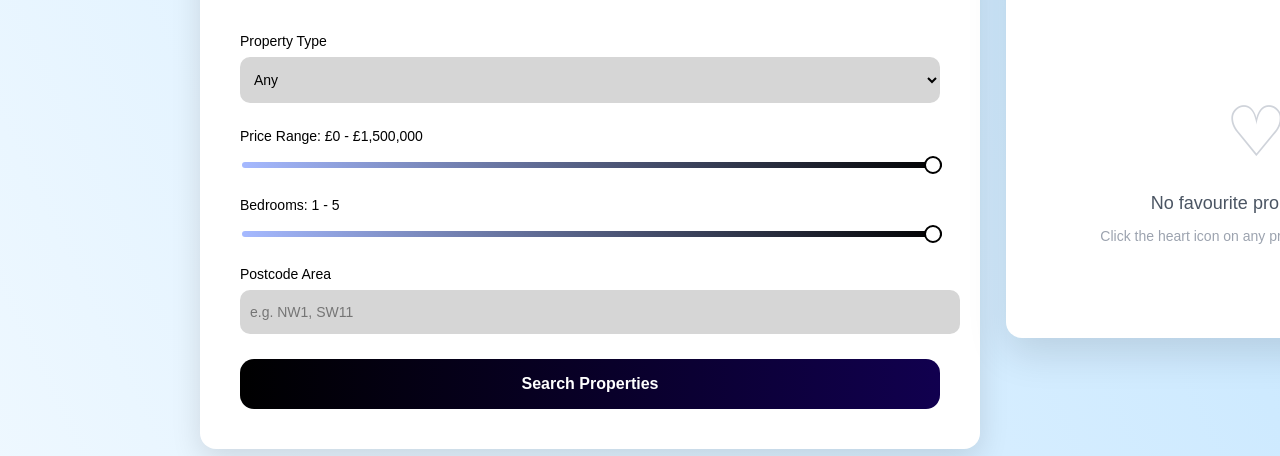
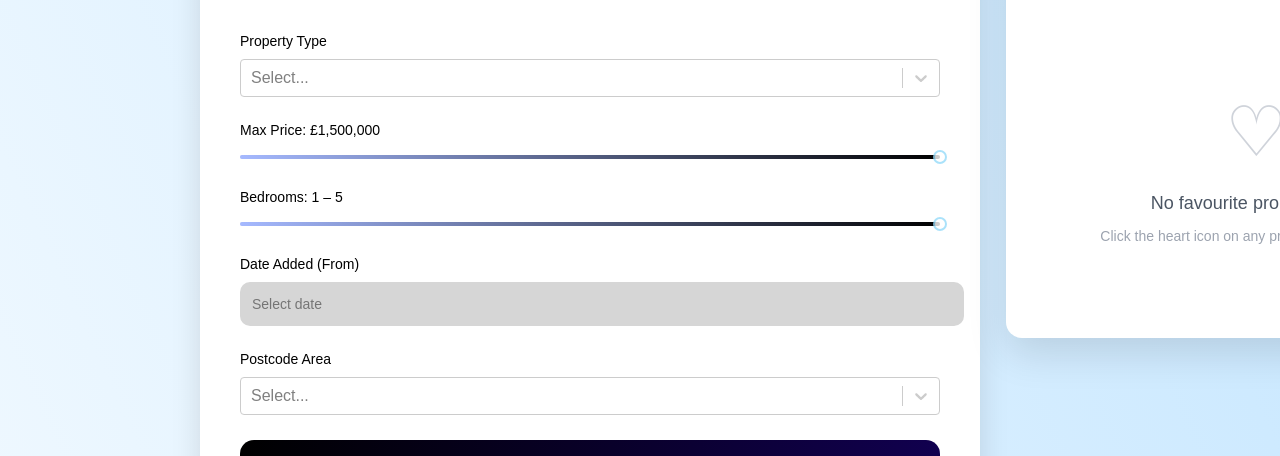
Before and after one commit to Chethi2003/Estate_Agent_Client-side_Web_Application, a React (Vite) app in the folder property-master/: page / in a window 1280 px wide. Shown: the part 772-1228 px from the top of the page. Built offline with nearby package versions, Linux system fonts and the light colour scheme.

Commit message:
installed react widgets modules & updated search with them

```diff
--- a/property-master/src/components/Search.css
+++ b/property-master/src/components/Search.css
@@ -1,12 +1,14 @@
+/* ===== Container ===== */
 .search-container {
   width: 700px;
-  margin: 0px auto;
+  margin: 0 auto;
   padding: 10px 40px 40px 40px;
   border-radius: 16px;
   background: #ffffff;
   box-shadow: 0 10px 30px rgba(0, 0, 0, 0.12);
 }
 
+/* ===== Title ===== */
 .search-title {
   display: flex;
   align-items: center;
@@ -21,71 +23,131 @@
   font-size: 20px;
 }
 
+/* ===== Form Group ===== */
 .form-group {
-  margin-bottom: 25px;;
+  margin-bottom: 25px;
 }
 
-label {
+.form-group label {
   display: block;
   font-size: 14px;
   font-weight: 500;
-  margin-bottom: 8px;
+  margin-bottom: 10px;
   color: #000;
 }
 
-/* Select & Input */
-.select{
+/* ===== React Select ===== */
+.react-select__control {
+  min-height: 48px;
+  border-radius: 10px !important;
+  border: none !important;
+  background: #d6d6d6 !important;
+  box-shadow: none !important;
+  cursor: pointer;
+}
+
+.react-select__control--is-focused {
+  border: 2px solid #000 !important;
+}
+
+.react-select__value-container {
+  padding: 2px 12px !important;
+}
+
+.react-select__single-value {
+  font-size: 14px;
+  color: #000;
+}
+
+.react-select__menu {
+  border-radius: 10px;
+  overflow: hidden;
+  z-index: 10;
+}
+
+.react-select__option {
+  font-size: 14px;
+  cursor: pointer;
+}
+
+.react-select__option--is-focused {
+  background: #ececec;
+}
+
+.react-select__option--is-selected {
+  background: #000;
+  color: #fff;
+}
+
+/* ===== rc-slider ===== */
+.rc-slider {
+  margin-top: 12px;
+}
+
+.rc-slider-rail {
+  background: #d6d6d6;
+  height: 6px;
+  border-radius: 5px;
+}
+
+.rc-slider-track {
+  background: linear-gradient(to right, #a5b9ff, #000000);
+  height: 6px;
+}
+
+.rc-slider-handle {
+  width: 18px;
+  height: 18px;
+  margin-top: -6px;
+  background: #ffffff;
+  border: 2px solid #000;
+  opacity: 1;
+}
+
+.rc-slider-handle:focus {
+  outline: none;
+  box-shadow: none;
+}
+
+/* ===== Date Picker ===== */
+.react-datepicker-wrapper {
   width: 100%;
-  padding: 14px 10px;
+}
+
+.react-datepicker__input-container input {
+  width: 100%;
+  padding: 14px 12px;
   border-radius: 10px;
   border: none;
   background: #d6d6d6;
   font-size: 14px;
   outline: none;
-  color: #000000;
-}
-
-.input {
-  width: 100%;
-  padding: 14px 10px;
-  border-radius: 10px;
-  border: none;
-  background: #d6d6d6;
-  font-size: 14px;
-  outline: none;
-  color: #000000;
-}
-
-/* Range Slider */
-.range {
-  width: 100%;
-  margin-top: 10px;
-  appearance: none;
-  height: 6px;
-  border-radius: 5px;
-  background: linear-gradient(to right,#a5b9ff, #000000);
-}
-
-.range::-webkit-slider-thumb {
-  appearance: none;
-  width: 18px;
-  height: 18px;
-  background: #ffffff;
-  border: 2px solid #000;
-  border-radius: 50%;
+  color: #000;
   cursor: pointer;
 }
 
-.range::-moz-range-thumb {
-  width: 18px;
-  height: 18px;
-  background: #ffffff;
-  border: 2px solid #000;
-  border-radius: 50%;
-  cursor: pointer;
+.react-datepicker {
+  border-radius: 10px;
+  border: none;
 }
 
-/* Button */
+.react-datepicker__header {
+  background: #000;
+  color: #fff;
+}
+
+.react-datepicker__current-month,
+.react-datepicker__day-name {
+  color: #fff;
+}
+
+.react-datepicker__day--selected,
+.react-datepicker__day--keyboard-selected {
+  background: #000;
+  color: #fff;
+}
+
+/* ===== Button ===== */
 .search-button {
   width: 100%;
   padding: 16px;
--- a/property-master/src/components/Search.jsx
+++ b/property-master/src/components/Search.jsx
@@ -1,26 +1,50 @@
 import React, { useState } from "react";
 import "./Search.css";
+
+import Select from "react-select";
+import Slider from "rc-slider";
+import DatePicker from "react-datepicker";
+
+import "rc-slider/assets/index.css";
+import "react-datepicker/dist/react-datepicker.css";
 
 function Search({ onSearch }) {
   const [price, setPrice] = useState(1500000);
   const [bedrooms, setBedrooms] = useState(5);
-  const [type, setType] = useState("Any");
-  const [postcode, setPostcode] = useState("");
+  const [type, setType] = useState(null);
+  const [dateFrom, setDateFrom] = useState(null);
+  const [postcode, setPostcode] = useState(null);
 
   const handleSearch = () => {
-    // 🧠 prepare filters (not applied yet)
     const filters = {
       price,
       bedrooms,
-      type,
-      postcode,
+      type: type ? type.value : "Any",
+      postcode: postcode ? postcode.value : "",
+      dateFrom
     };
 
-    // ✅ call parent ONLY if provided (safe)
     if (onSearch) {
       onSearch(filters);
     }
   };
+
+  const typeOptions = [
+    { value: "Any", label: "Any" },
+    { value: "House", label: "House" },
+    { value: "Flat", label: "Flat" },
+    { value: "Detached House", label: "Detached House" },
+    { value: "Apartment", label: "Apartment" },
+    { value: "Bungalow", label: "Bungalow" }
+  ];
+
+  const postcodeOptions = [
+    { value: "BR1", label: "BR1" },
+    { value: "BR5", label: "BR5" },
+    { value: "BR6", label: "BR6" },
+    { value: "BR7", label: "BR7" },
+    { value: "DA14", label: "DA14" }
+  ];
 
   return (
     <div className="search-container">
@@ -31,59 +55,60 @@ function Search({ onSearch }) {
       {/* Property Type */}
       <div className="form-group">
         <label>Property Type</label>
-        <select
-          className="select"
-          value={type}
-          onChange={(e) => setType(e.target.value)}
-        >
-          <option>Any</option>
-          <option>House</option>
-          <option>Flat</option>
-          <option>Detached House</option>
-          <option>Apartment</option>
-          <option>Bungalow</option>
-        </select>
+        <Select
+          options={typeOptions}
+          onChange={setType}
+          isClearable
+        />
       </div>
 
-      {/* Price Range */}
+      {/* Price */}
       <div className="form-group">
-        <label>Price Range: £0 - £{Number(price).toLocaleString()}</label>
-        <input
-          type="range"
-          min="0"
-          max="1500000"
+        <label>Max Price: £{price.toLocaleString()}</label>
+        <Slider
+          min={0}
+          max={1500000}
+          step={25000}
           value={price}
-          onChange={(e) => setPrice(e.target.value)}
-          className="range"
+          onChange={setPrice}
         />
       </div>
 
       {/* Bedrooms */}
       <div className="form-group">
-        <label>Bedrooms: 1 - {bedrooms}</label>
-        <input
-          type="range"
-          min="1"
-          max="5"
+        <label>Bedrooms: 1 – {bedrooms}</label>
+        <Slider
+          min={1}
+          max={5}
+          step={1}
           value={bedrooms}
-          onChange={(e) => setBedrooms(e.target.value)}
-          className="range"
+          onChange={setBedrooms}
+        />
+      </div>
+
+      {/* Date Added */}
+      <div className="form-group">
+        <label>Date Added (From)</label>
+        <DatePicker
+          selected={dateFrom}
+          onChange={(date) => setDateFrom(date)}
+          dateFormat="dd/MM/yyyy"
+          placeholderText="Select date"
+          isClearable
         />
       </div>
 
       {/* Postcode */}
       <div className="form-group">
         <label>Postcode Area</label>
-        <input
-          type="text"
-          placeholder="e.g. NW1, SW11"
-          className="input"
-          value={postcode}
-          onChange={(e) => setPostcode(e.target.value)}
+        <Select
+          options={postcodeOptions}
+          onChange={setPostcode}
+          isClearable
         />
       </div>
 
-      {/* Button */}
+      {/* Button (buttons are allowed to be native) */}
       <button className="search-button" onClick={handleSearch}>
         Search Properties
       </button>
```
Also changed, not shown: property-master/package.json (+8 -1 lines), 1 other file (tests, documents, lock files or other folders).
